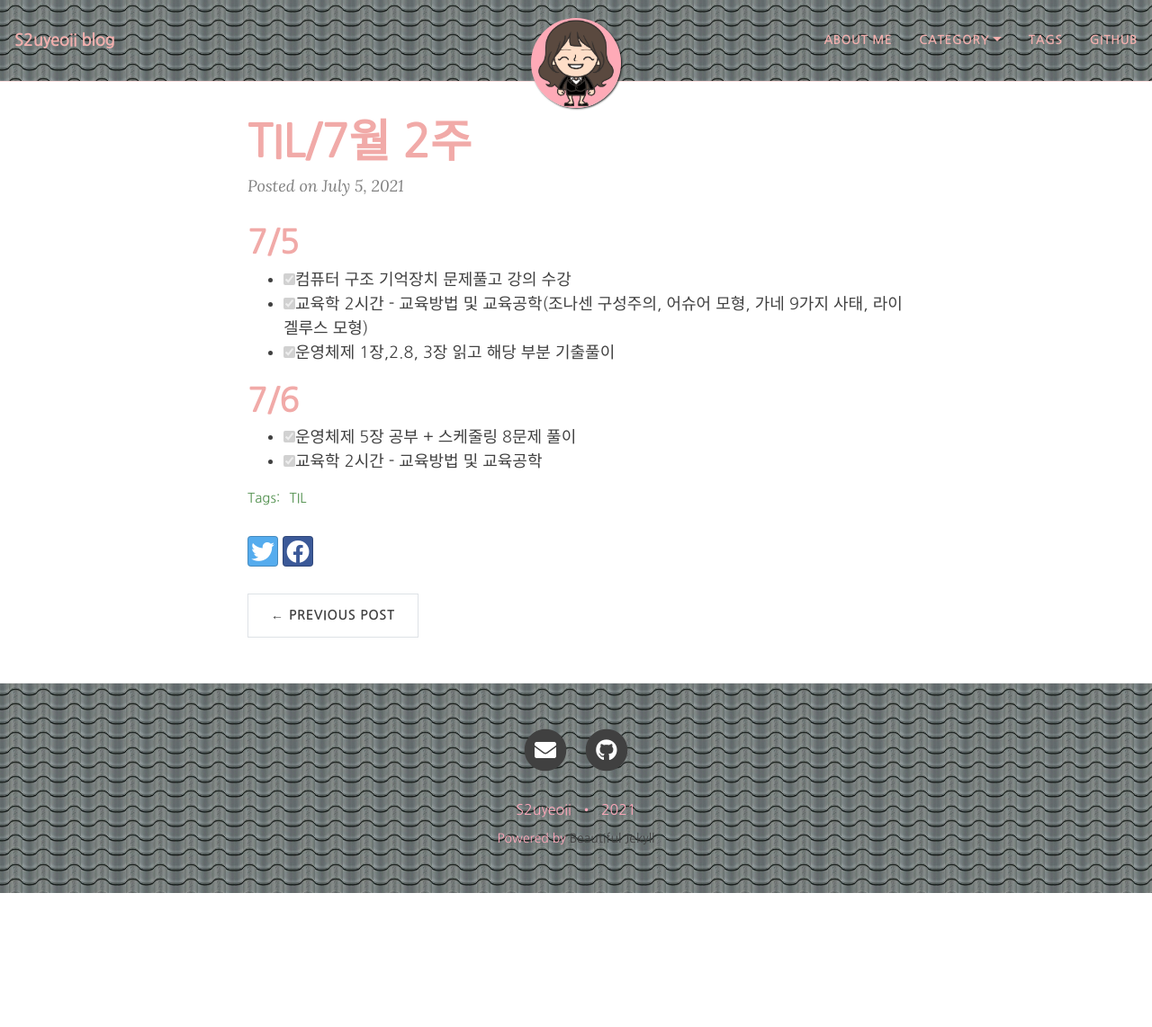
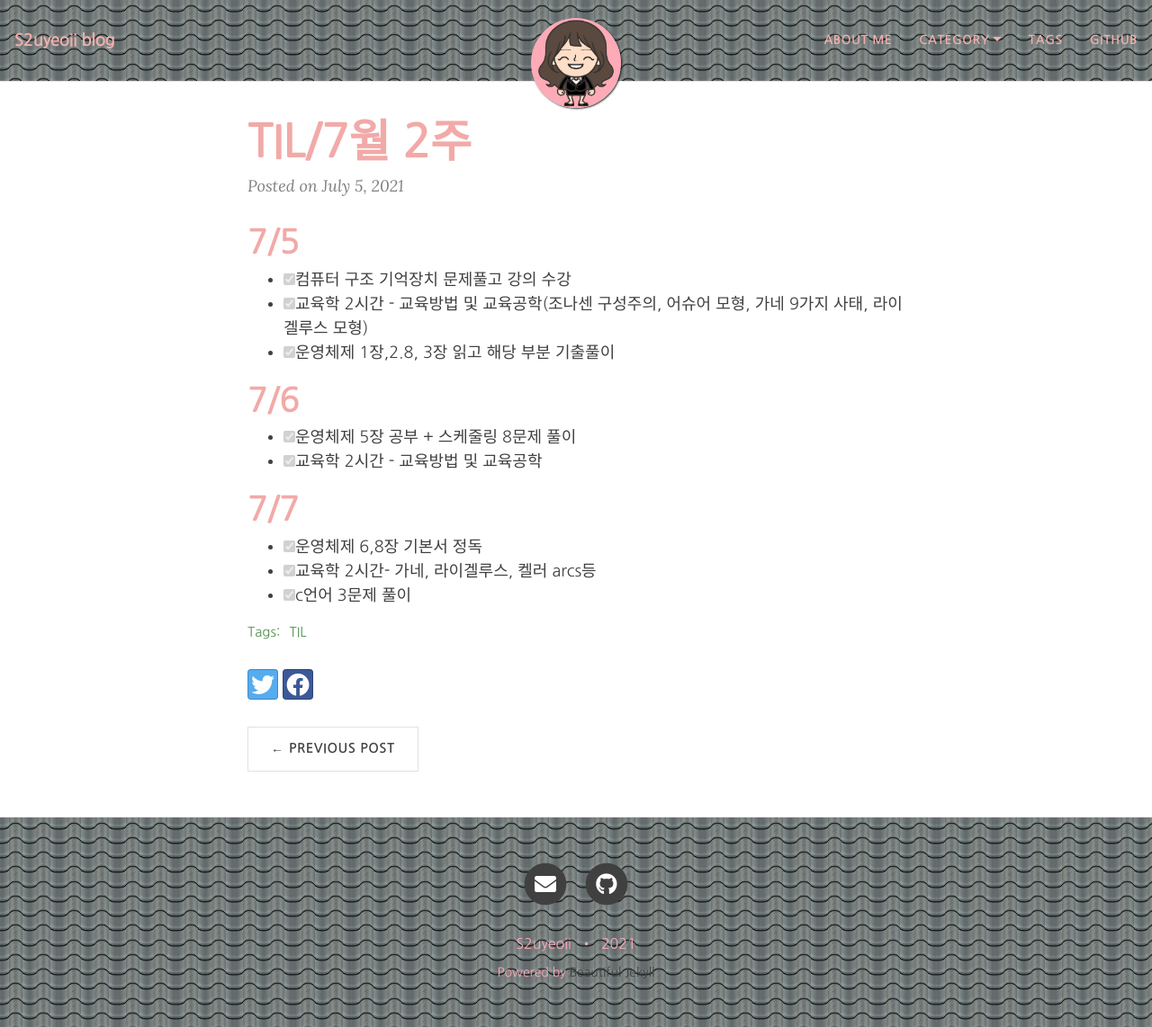
Before and after one commit to yeoneed/yeoneed.github.io, a Jekyll site: the page built from _posts/2021-07-05-TIL-7월2주.md, in a window 1280 px wide and 1142 px high. Shown: the whole window at 90% size. Built offline with Jekyll 4.4.1, drawn with Linux system fonts in a browser that asks for light colours; nearby versions of some CDN libraries; some web fonts are replaced.

Commit message:
Update 2021-07-05-TIL-7월2주.md

```diff
--- a/_posts/2021-07-05-TIL-7월2주.md
+++ b/_posts/2021-07-05-TIL-7월2주.md
@@ -16,3 +16,8 @@ category: [TIL]
 # 7/6
 - [x] 운영체제 5장 공부 + 스케줄링 8문제 풀이
 - [x] 교육학 2시간 - 교육방법 및 교육공학
+
+# 7/7
+- [x] 운영체제 6,8장 기본서 정독
+- [x] 교육학 2시간- 가네, 라이겔루스, 켈러 arcs등
+- [x] c언어 3문제 풀이
```
